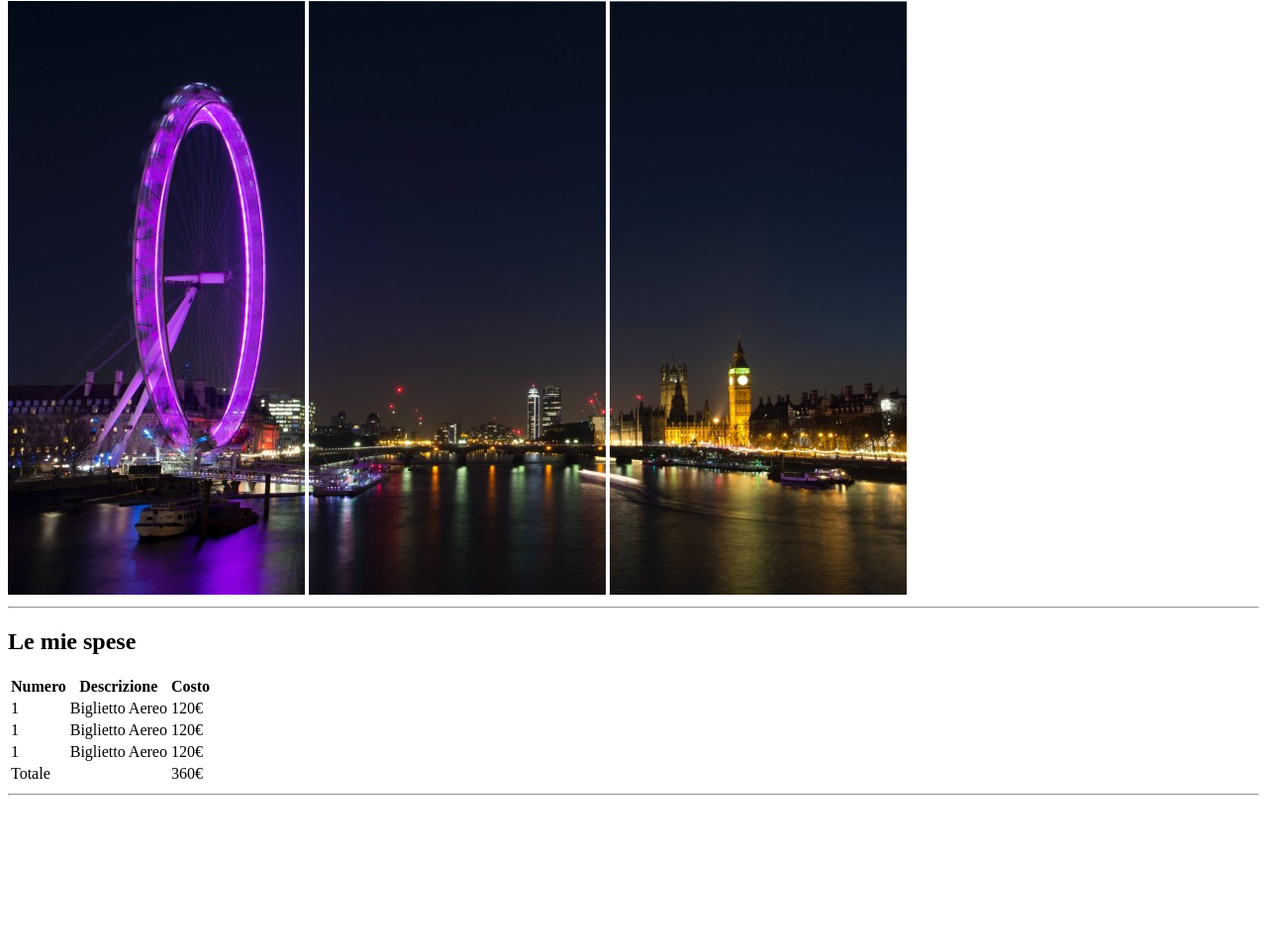
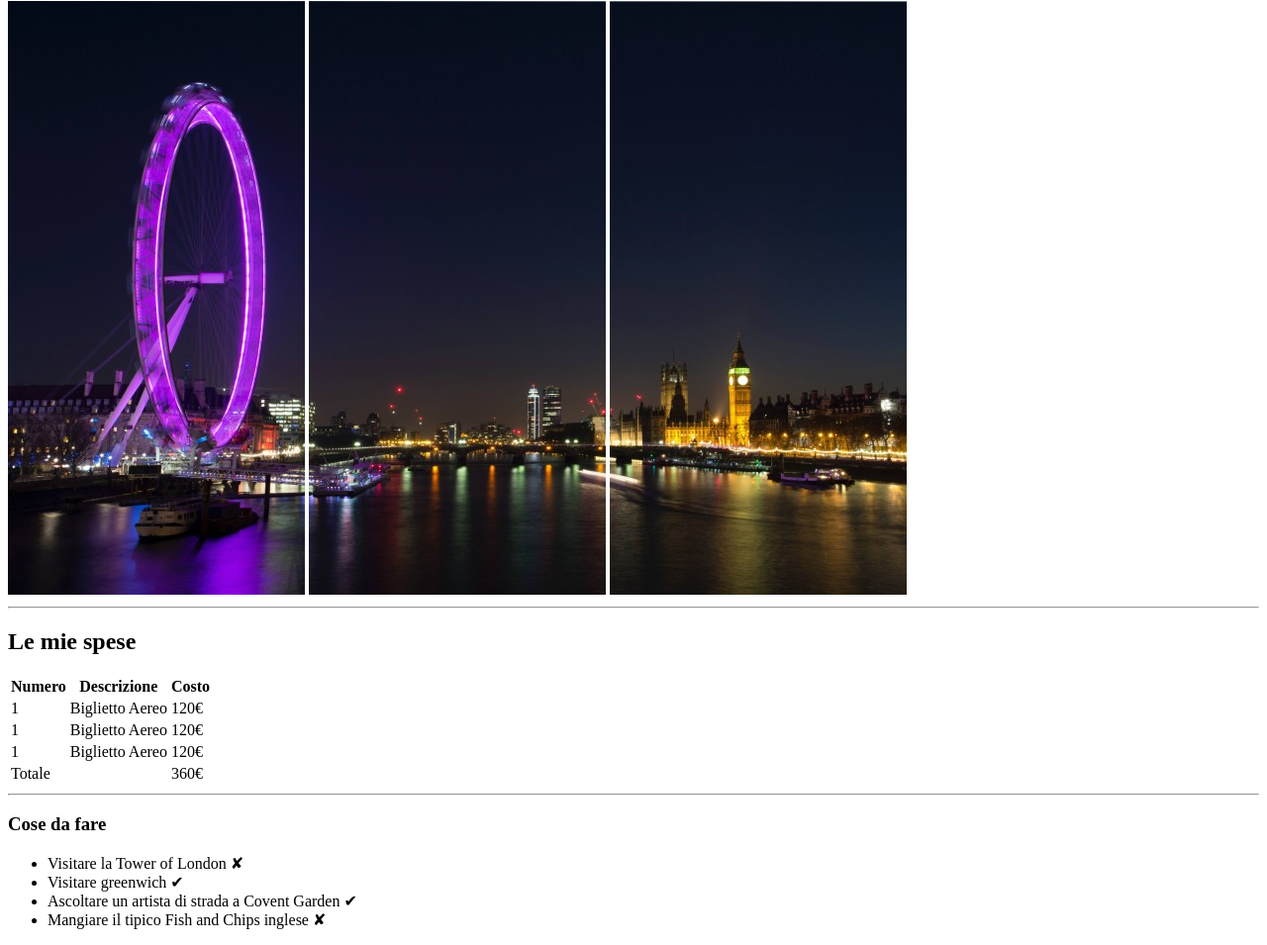
Before and after one commit to N1colas7/html-london-trip, a plain HTML site: page index.html in a window 1280 px wide. Shown: the part 79-1034 px from the top of the page at 99% size. Before the commit the page ends 891 px from the top, so only its background shows below. Drawn offline with Linux system fonts and the light colour scheme.

Commit message:
Lista non ordinata

```diff
--- a/index.html
+++ b/index.html
@@ -15,7 +15,7 @@
     <hr>
    </header>
     <main>
-        <section>
+        <section> <!-- Tabella -->
             <h2>Le mie spese</h2>
             <table>
                 <thead>  <!--  Intestazione tabella -->
@@ -53,9 +53,16 @@
                     </tr>
                 </tfoot>
             </table>
-            <hr>
         </section>
-        <section>
+    <hr>
+        <section>   <!-- Lista non Ordinata -->
+          <h3>Cose da fare</h3>
+            <ul>
+                <li>Visitare la Tower of London &#10008;</li>
+                <li>Visitare greenwich &#10004;</li>
+                <li>Ascoltare un artista di strada a Covent Garden &#10004;</li>
+                <li>Mangiare il tipico Fish and Chips inglese &#10008;</li>
+            </ul>
 
         </section>
         <section>
```
